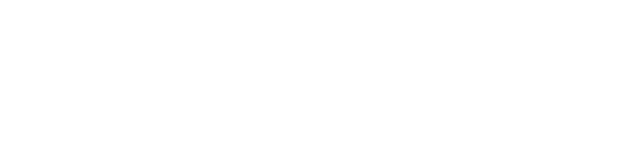
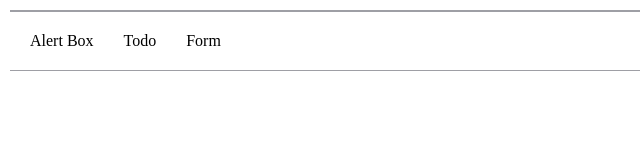
Before and after one commit to HabibZide/small-todo-app, a plain HTML site: page index.html in a window 1280 px wide. Shown: the whole page, without its empty margins (0-640 px from the left). Drawn offline with Linux system fonts and the light colour scheme.

Commit message:
Nav-bar layout finished

```diff
--- a/index.html
+++ b/index.html
@@ -4,14 +4,23 @@
     <meta charset="UTF-8">
     <meta name="viewport" content="width=device-width, initial-scale=1.0">
     <title>Samll to do app</title>
+
+    <link rel="stylesheet" href="style.css">
 </head>
 <body>
     <!-- nav bar -->
+    <nav class="nav-bar">
+        <div class="nav-bar__item">Alert Box</div>
+        <div class="nav-bar__item">Todo</div>
+        <div class="nav-bar__item">Form</div>
+    </nav>
 
+    <main>
     <!-- alert box -->
 
     <!-- to do -->
 
     <!-- form -->
+    </main>
 </body>
 </html>
--- a/style.css
+++ b/style.css
@@ -1,7 +1,34 @@
 /* reseting */
-
 * {
     padding: 0;
     margin: 0;
     box-sizing: border-box;
 }
+
+/* variable */
+:root {
+    --border-color: #9E9FA5;
+}
+
+/* layout */
+body {
+    min-height: 100vh;
+}
+
+nav {
+    display: flex;
+    gap: 30px;
+}
+
+/* typography */
+
+/* style */
+body {
+    padding: 10px;
+}
+nav {
+    padding: 20px;
+
+    border-top: 2px solid var(--border-color);
+    border-bottom: 1px solid var(--border-color);
+}
```
